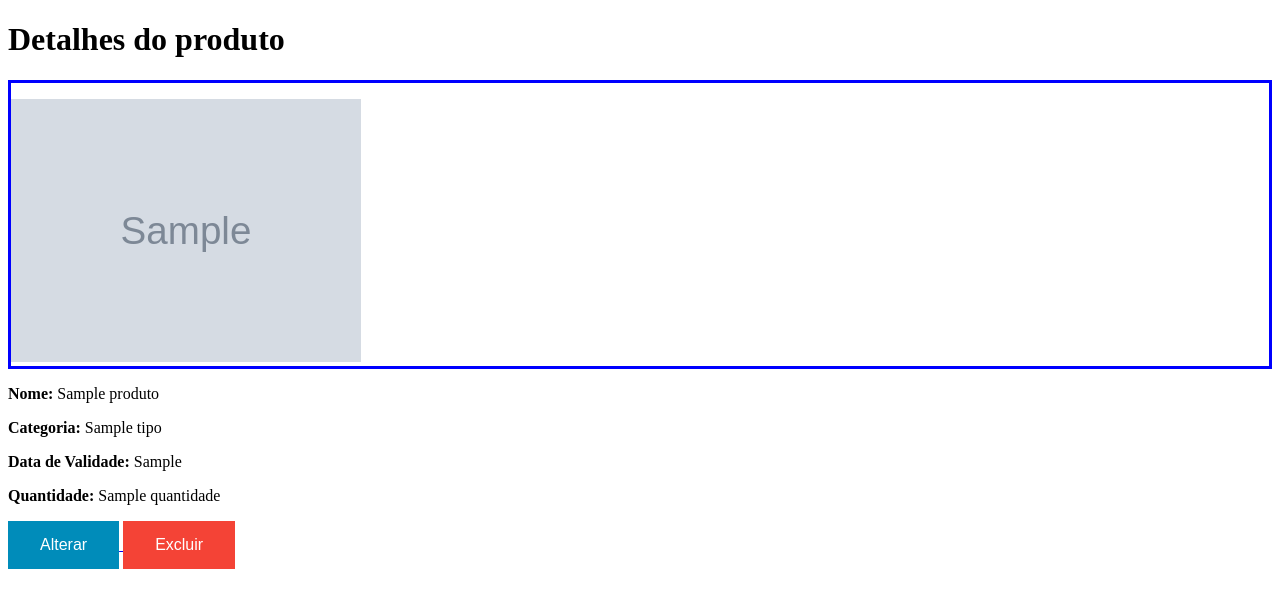
After one commit to ElizaAugusta/Projeto_Lelist, a Django app: template usuario/templates/dados_produto.html in a window 1280 px wide. The commit adds this page. Shown: the top 608 px of the page. Run offline with Django 3.2, Linux system fonts and the light colour scheme; the template is opened without the code that fills it: most values are stand-ins (such as "Sample title", 1, 10 or a date in 2020); grey boxes marked "Sample" are stand-in pictures.

Commit message:
Modificações gerais
Criação do template dados_produto, alteração de visualização da lista de produtos e no template de produto, onde foto atual só será visualizada quando for alterar um produto.

```diff
--- /dev/null
+++ b/usuario/templates/dados_produto.html
@@ -0,0 +1,77 @@
+<!DOCTYPE html>
+<html lang="en">
+<head>
+    <meta charset="UTF-8">
+    <title>Dados produto</title>
+    <style>
+        body{
+            front-family: Arial, helvetica, sans-serif;
+            background-image: deepskyblue;
+        }
+        .back{
+            background-color: #caf4ff;
+            position: absolute;
+            top: 50%;
+            left: 50%;
+            transform: translate(-50%, -50%);
+            padding: 80px;
+            border-radius: 35px;
+            color: #000000;
+        }
+        .altera {
+          background-color: #008CBA;
+          border: none;
+          color: white;
+          padding: 15px 32px;
+          text-align: center;
+          text-decoration: none;
+          display: inline-block;
+          font-size: 16px;
+        }
+        .exlui {
+          background-color: #f44336;
+          border: none;
+          color: white;
+          padding: 15px 32px;
+          text-align: center;
+          text-decoration: none;
+          display: inline-block;
+          font-size: 16px;
+        }
+    </style>
+
+</head>
+<body>
+    <h1>Detalhes do produto</h1>
+    <div >
+        <div class="row">
+            <div class="col-sm-4">
+                <div style="border-color: blue; border-style: solid; width: 356px height: 300px ">
+                    <img src="{{produto.foto.url}}" width="350" height="263" style="margin-top: 16px">
+                </div>
+
+            </div>
+        </div>
+        <div class="col-sm-8">
+            <p><b>Nome: </b>{{produto.nome}}</p>
+            <p><b>Categoria: </b>{{produto.tipo}}</p>
+            <p><b>Data de Validade: </b>{{produto.data_validade}}</p>
+            <p><b>Quantidade: </b>{{produto.quantidade}}</p>
+            <a href="/produto/?id={{ produto.id }}">
+                <button type="button" class="altera">Alterar</button>
+            </a>
+            <a href="../excluir/{{produto.id}}/">
+            <button type="button" class="exlui">Excluir</button>
+            </a>
+
+
+
+
+
+        </div>
+
+    </div>
+
+
+</body>
+</html>
--- a/usuario/templates/lista.html
+++ b/usuario/templates/lista.html
@@ -85,8 +85,7 @@
                     <div class="polaroid">
                         <img src="{{p.foto.url}}" style="width:20%">
                         <div class="container">
-                            <p> {{p.nome}} {{p.quantidade}} </p>
-                            <p> {{p.data_validade}} </p>
+                            <p> {{p.nome}} </p>
                         </div>
                     </div>
                 </a>
--- a/usuario/templates/produto.html
+++ b/usuario/templates/produto.html
@@ -126,6 +126,9 @@
              <br>
              <br>
              {% if produto %}
+                <a href="/media/{{produto.foto}}" target="_blank"> Foto atual</a>
+                <br>
+                <br>
                 <input type="submit" class="add" value="Alterar">
              {% else %}
                 <input type="submit" class="add" value="Adicionar">
```
